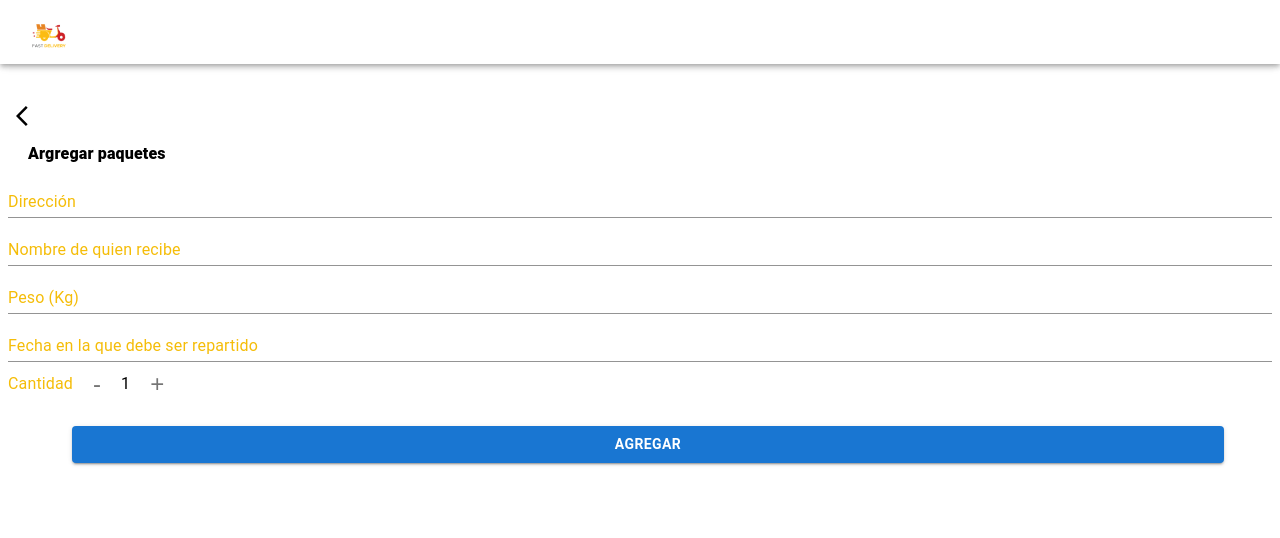
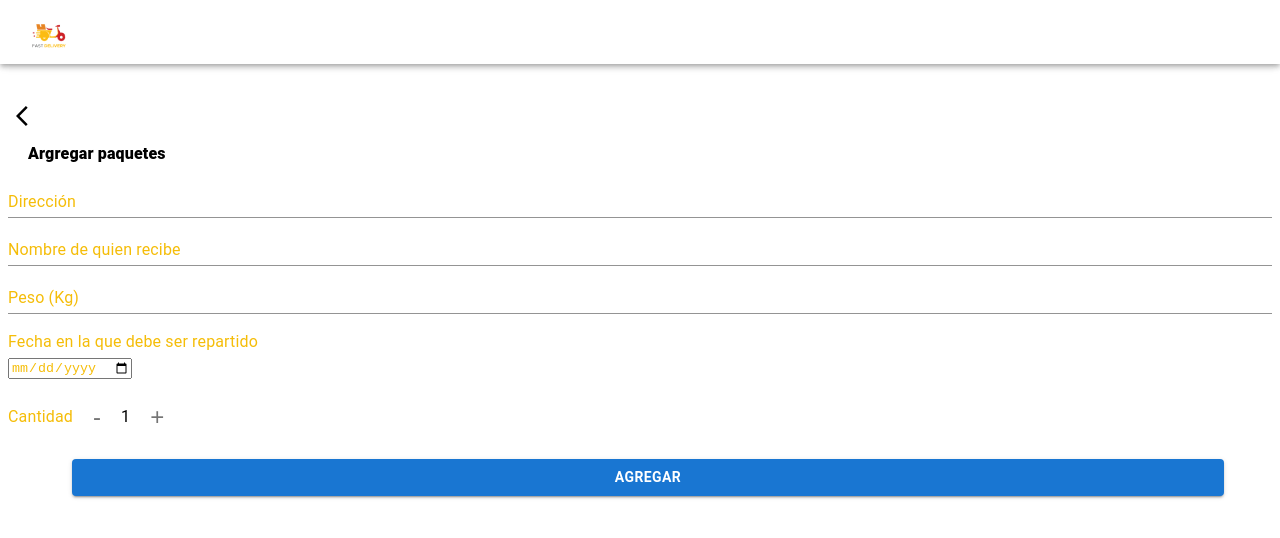
Before and after one commit to p5-staffys/fast-delivery, a Next.js app in the folder fd-frontend/: page /management/scheduleManagement/addPackage in a window 1280 px wide. Shown: the top 538 px of the page. Built offline with nearby package versions, Linux system fonts and the light colour scheme.

Commit message:
feat: added type calendar in creation package

```diff
--- a/fd-frontend/src/app/management/scheduleManagement/addPackage/page.tsx
+++ b/fd-frontend/src/app/management/scheduleManagement/addPackage/page.tsx
@@ -32,10 +32,8 @@ const addPackage = (): JSX.Element => {
     setWeight(parseInt(inputElement.value));
   };
 
-  const handleDeliveryDate: ChangeEventHandler<HTMLInputElement> = (e: React.FormEvent<HTMLInputElement>): void => {
-    e.preventDefault();
-    const inputElement = e.currentTarget as HTMLInputElement;
-    setDeliveryDate(inputElement.value);
+  const handleDate: ChangeEventHandler<HTMLInputElement> = (e: React.ChangeEvent<HTMLInputElement>): void => {
+    setDeliveryDate(e.target.value);
   };
 
   const handlestreet: ChangeEventHandler<HTMLInputElement> = (e: React.FormEvent<HTMLInputElement>): void => {
@@ -121,18 +119,12 @@ const addPackage = (): JSX.Element => {
             }}
             onChange={handleWeight}
           />
-          <TextField
-            id="standard-basic"
-            label="Fecha en la que debe ser repartido"
-            variant="standard"
-            fullWidth
-            InputLabelProps={{
-              style: { color: "#f5bd09" },
-            }}
-            onChange={handleDeliveryDate}
-          />
+          <Typography sx={{ mt: "1em", mb: "0.5vh", fontSize: "1em", color: "#f5bd09" }}>
+            Fecha en la que debe ser repartido{" "}
+          </Typography>
+          <input type="date" value={deliveryDate} onChange={handleDate} style={{ color: "#f5bd09" }} />
         </Box>
-        <Box sx={{ display: "flex", alignItems: "center", mb: "0.5vh" }}>
+        <Box sx={{ display: "flex", alignItems: "center", mb: "0.5vh", mt: "1em" }}>
           <Typography variant="body1" sx={{ color: "#f5bd09", mr: "12px" }}>
             Cantidad
           </Typography>
```
